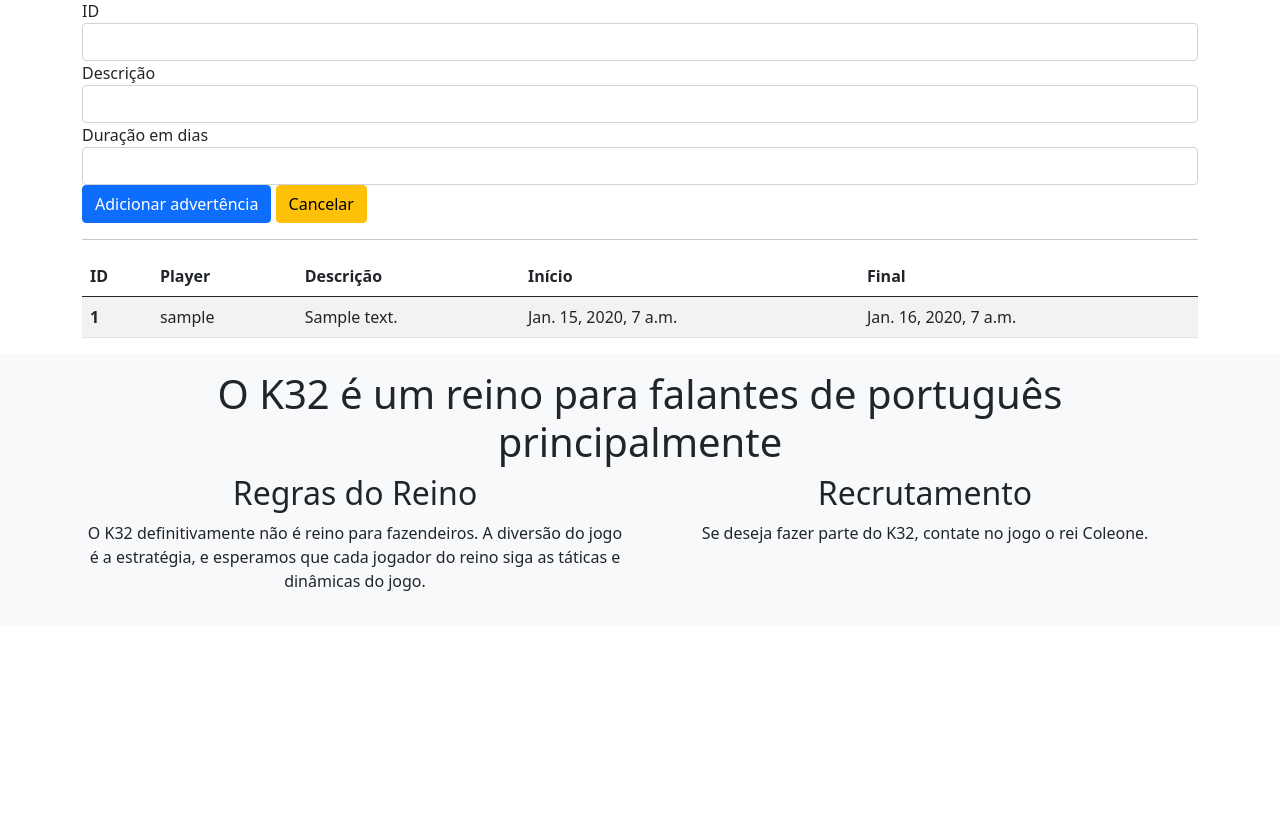
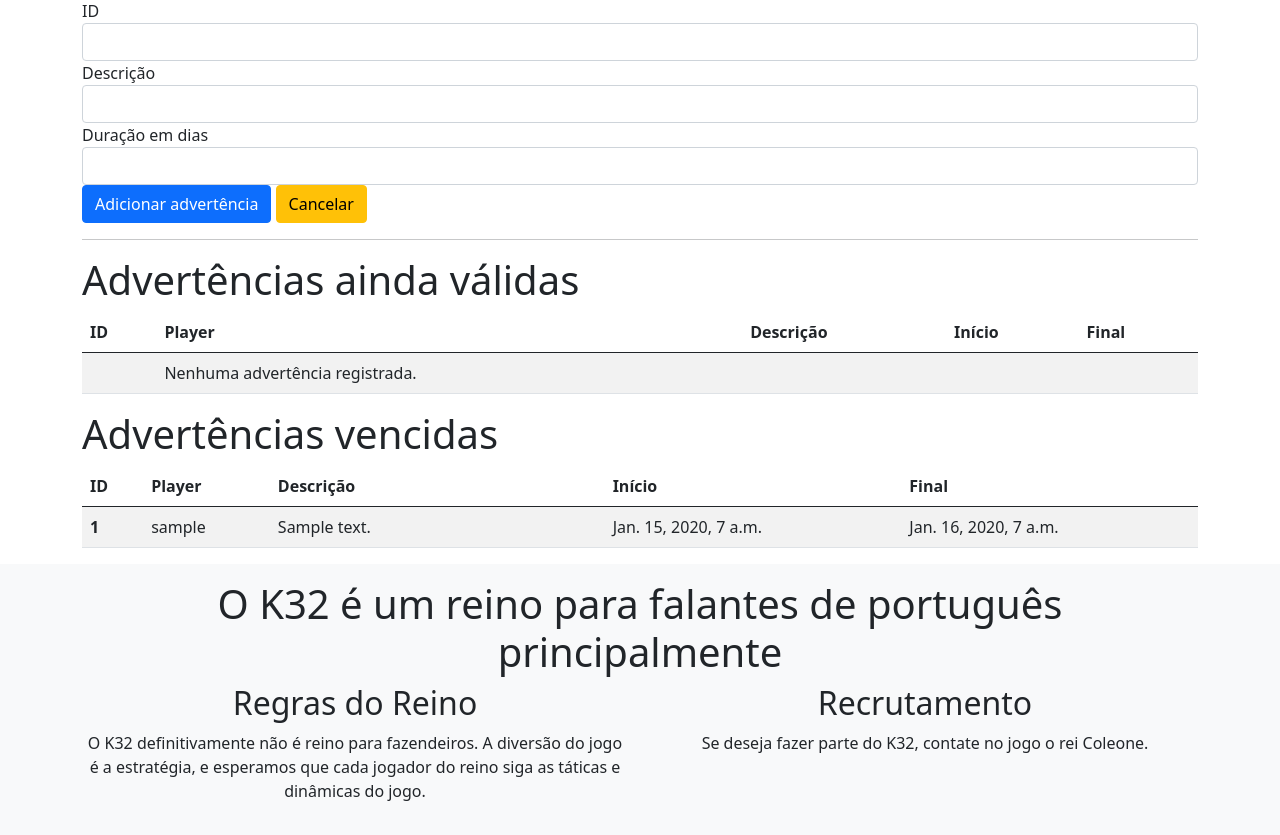
Before and after one commit to felipebastos/rise, a Django app: page /players/advertencias/ in a window 1280 px wide. Shown: the part 101-936 px from the top of the page. Before the commit the page ends 692 px from the top, so only its background shows below. Run offline with Django 3.2, Linux system fonts and the light colour scheme; a user stored in the database is signed in; tables that the repository leaves empty hold one stand-in row (values such as "Sample post"); parts of the project's set-up code (start-up, migrations or seed data) failed here and were passed over.

Commit message:
Melhorias nas advertências e correção de bug na busca por ID

```diff
--- a/players/templates/players/advertencias.html
+++ b/players/templates/players/advertencias.html
@@ -20,6 +20,7 @@
     </form>
     <hr>
     {% endif %}
+    <h1>Advertências ainda válidas</h1>
     <table class='table table-striped'>
         <thead>
             <tr>
@@ -32,14 +33,10 @@
         </thead>
         <tbody>
             {% for adv in advertencias %}
-            {% if adv.is_restrito %}
             <tr class="table-warning">
-                {% else %}
-            <tr>
-                {% endif %}
                 <th scope="row">{{adv.player.game_id}}</th>
                 <td>{{adv.player.nick}}</td>
-                <td>{{adv.descricao}}</td>
+                <td class="text-wrap" style="width:30%;">{{adv.descricao}}</td>
                 <td>{{adv.inicio}}</td>
                 <td>{{adv.final}}</td>
             </tr>
@@ -54,6 +51,39 @@
             {% endfor %}
         </tbody>
     </table>
+    {% if user.is_authenticated %}
+    <h1>Advertências vencidas</h1>
+    <table class='table table-striped'>
+        <thead>
+            <tr>
+                <th scope="col">ID</th>
+                <th scope="col">Player</th>
+                <th scope="col">Descrição</th>
+                <th scope="col">Início</th>
+                <th scope="col">Final</th>
+            </tr>
+        </thead>
+        <tbody>
+            {% for adv in vencidas %}
+            <tr>
+                <th scope="row">{{adv.player.game_id}}</th>
+                <td>{{adv.player.nick}}</td>
+                <td class="text-wrap" style="width:30%;">{{adv.descricao}}</td>
+                <td>{{adv.inicio}}</td>
+                <td>{{adv.final}}</td>
+            </tr>
+            {% empty %}
+            <tr>
+                <td></td>
+                <td>Nenhuma advertência registrada.</td>
+                <td></td>
+                <td></td>
+                <td></td>
+            </tr>
+            {% endfor %}
+        </tbody>
+    </table>
+    {% endif %}
 </div>
 {% endlanguage %}
 {% endblock %}
--- a/players/views.py
+++ b/players/views.py
@@ -44,6 +44,7 @@ def index(request, game_id):
 
         punido = Punido.objects.filter(player=player)
         punidoPoder = EventoDePoder.objects.filter(player=player)
+        advertencias = Advertencia.objects.filter(player=player)
 
         etapas = Etapas.objects.all()
 
@@ -69,6 +70,7 @@ def index(request, game_id):
             "showkvk": exibirkvk,
             "punicoesMge": punido,
             "punicoesPoder": punidoPoder,
+            "advertencias": advertencias,
             "elementos": elementos,
         }
     except Player.DoesNotExist:
@@ -173,7 +175,7 @@ def findplayer(request):
                 }
                 return render(request, "players/searchresult.html", context=context)
             else:
-                return render(request, 'rise/404.html')
+                return redirect(f'/players/{player.game_id}/')
         else:
             return render(request, 'rise/404.html')
     else:
@@ -690,8 +692,17 @@ def criar_advertencia(request):
 def advertencias(request):
     advs = Advertencia.objects.all().order_by('-inicio')
 
+    validas = []
+    vencidas = []
+    for adv in advs:
+        if adv.is_restrito():
+            validas.append(adv)
+        else:
+            vencidas.append(adv)
+
     context = {
-        'advertencias': advs,
+        'advertencias': validas,
+        'vencidas': vencidas,
     }
 
     return render(request, "players/advertencias.html", context=context)
```
Also changed, not shown: mge/views.py (+13 -1 lines), players/templates/players/player.html (+7 -0 lines).
